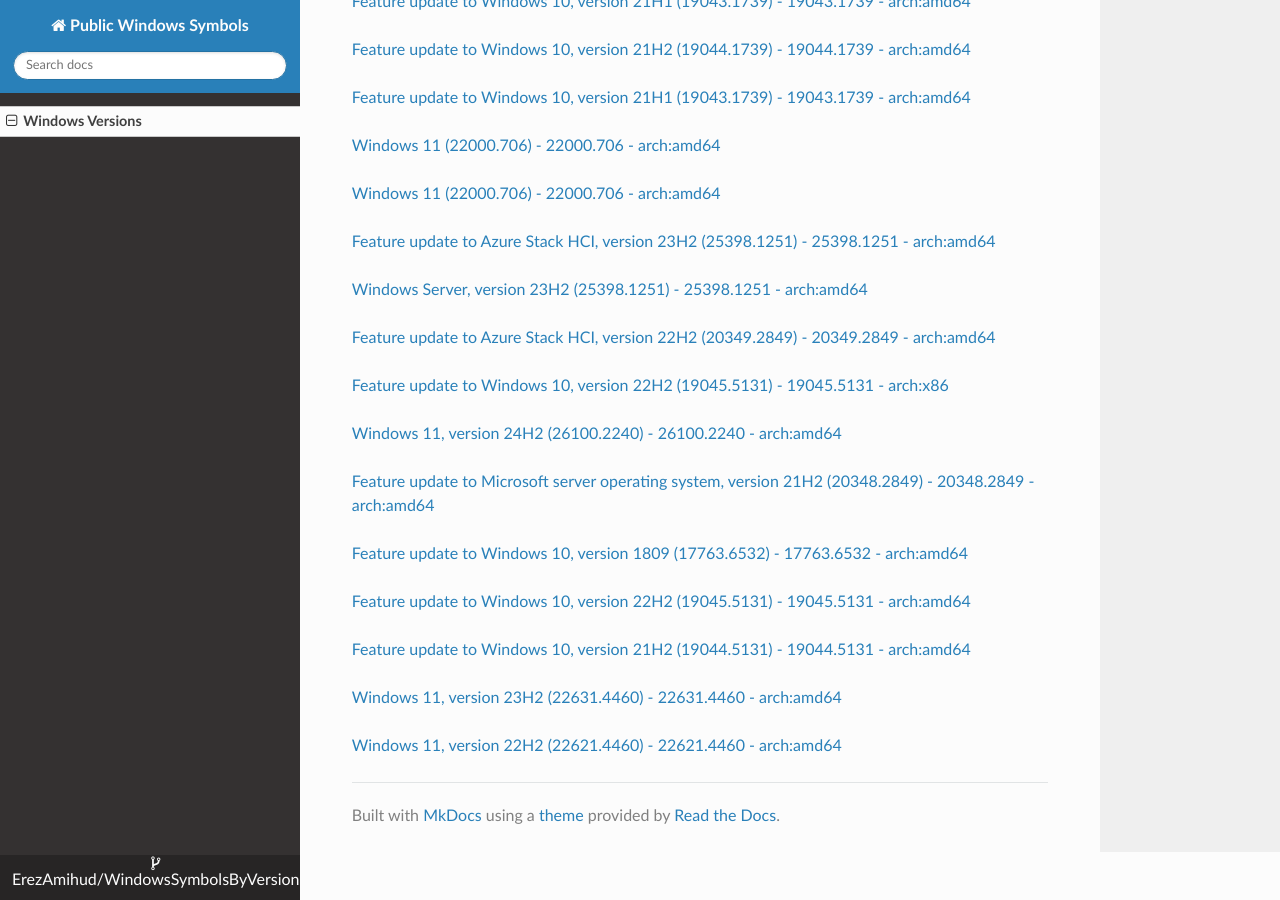
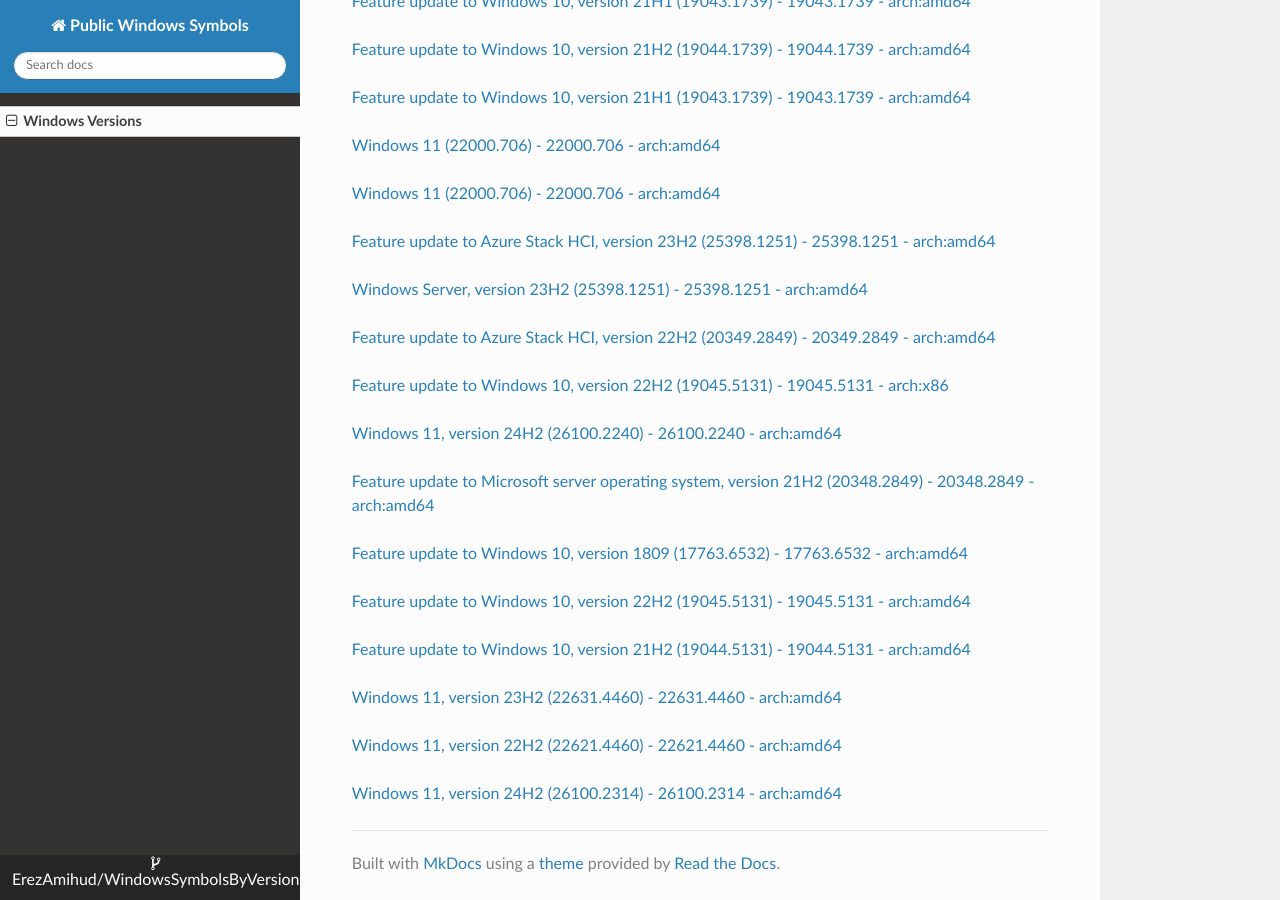
Before and after one commit to ErezAmihud/WindowsSymbolsByVersion, an MkDocs documentation site: the page built from docs/index.md, in a window 1280 px wide and 900 px high, scrolled down 62477 px. Built offline with MkDocs 1.6.1, drawn with Linux system fonts in a browser that asks for light colours; nearby versions of some CDN libraries.

Commit message:
Automated commit, add manifest for 6a331068-30d4-484b-be3b-1456d9296496

```diff
--- a/docs/index.md
+++ b/docs/index.md
@@ -3715,3 +3715,6 @@
 
 
 [Windows 11, version 22H2 (22621.4460) - 22621.4460 - arch:amd64](https://github.com/ErezAmihud/WindowsSymbolsByVersion/blob/main/manifests/12614771-2e0c-4fda-a3f9-9dbd1086f004.manifest)
+
+
+[Windows 11, version 24H2 (26100.2314) - 26100.2314 - arch:amd64](https://github.com/ErezAmihud/WindowsSymbolsByVersion/blob/main/manifests/6a331068-30d4-484b-be3b-1456d9296496.manifest)
```
Also changed, not shown: process_builds.json (+1 -1 lines), 1 other file.
